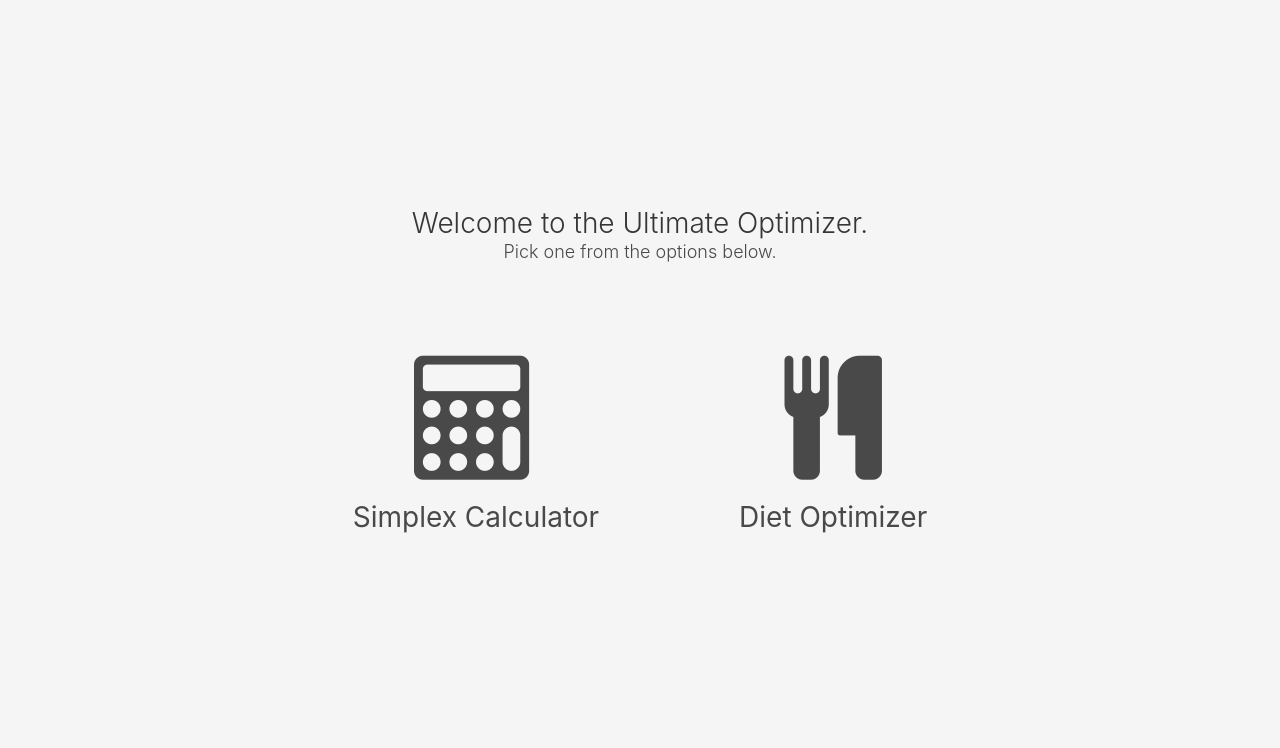
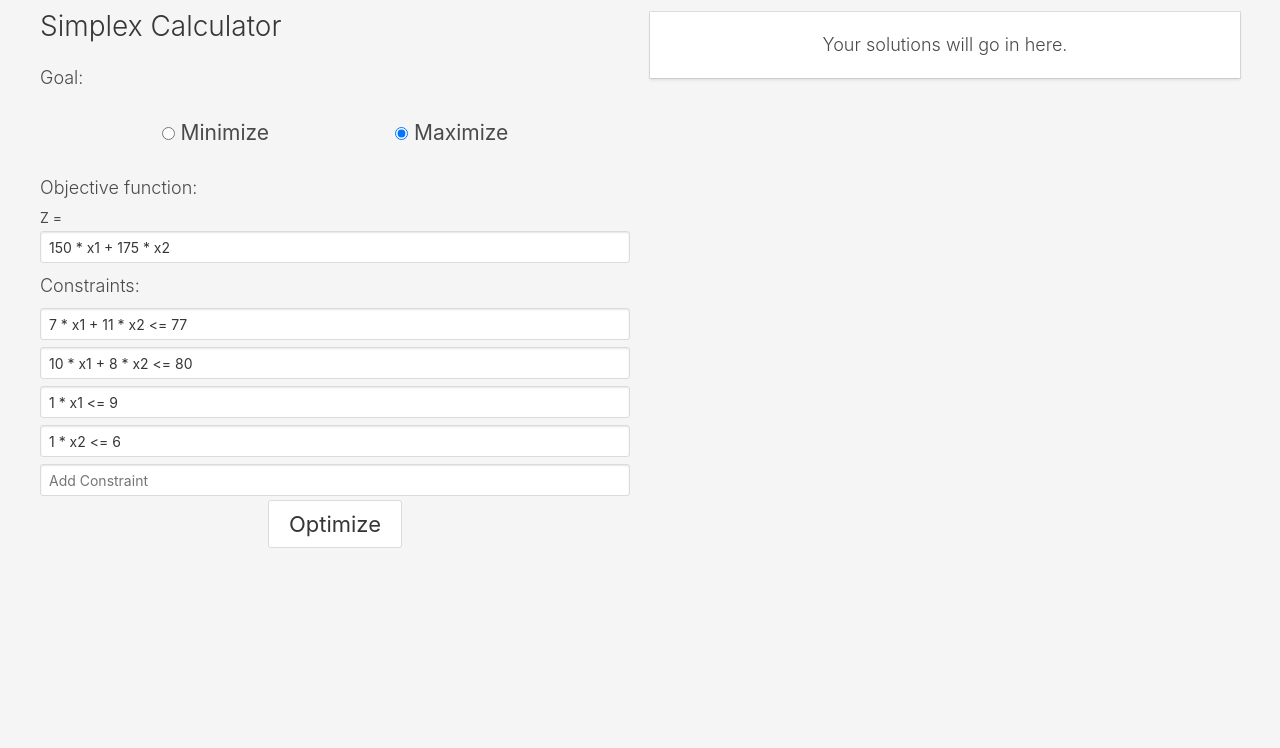
Before and after one commit to megatricycle/UltimateOptimizer, a React app: page / in a window 1280 px wide. Shown: the part 52-800 px from the top of the page. Built offline with nearby package versions, Linux system fonts and the light colour scheme.

Commit message:
Added simplex UI

```diff
--- a/src/actions/simplexCalculatorActions.js
+++ b/src/actions/simplexCalculatorActions.js
@@ -28,3 +28,10 @@ export function editConstraint(index, constraint) {
         constraint
     };
 }
+
+export function setSolution(solution) {
+    return {
+        type: constants.SOLUTION_SET,
+        solution
+    }
+}
--- a/src/components/SimplexCalculator/SimplexCalculator.css
+++ b/src/components/SimplexCalculator/SimplexCalculator.css
@@ -0,0 +1,26 @@
+.SimplexCalculator {
+    padding: 1em 0;
+}
+
+.solutions-card {
+    padding: 1em;
+}
+
+.empty-message {
+    text-align: center;
+}
+
+.simplex-title {
+    margin-bottom: 1em !important;
+}
+
+.goal-container,.optimize-container {
+    display: flex;
+    flex-direction: row;
+    justify-content: center;
+}
+
+.goal {
+    margin: 1em 3em;
+    font-size: 1.5em;
+}
--- a/src/components/SimplexCalculator/SimplexCalculator.js
+++ b/src/components/SimplexCalculator/SimplexCalculator.js
@@ -1,6 +1,7 @@
 import React, { Component } from 'react';
 
 import { simplexMethod } from '../../logic/simplex';
+import Tableu from '../Tableu/Tableu';
 import './SimplexCalculator.css';
 
 class SimplexCalculator extends Component {
@@ -44,6 +45,8 @@ class SimplexCalculator extends Component {
     }
 
     onOptimizeClick() {
+        console.log(this.props.state);
+
         const goal = this.props.state.goal;
         const objectiveFunction = this.props.state.objectiveFunction;
         const constraints = this.props.state.constraints;
@@ -52,49 +55,63 @@ class SimplexCalculator extends Component {
 
         console.table(answer.answer.tableu);
         console.table(answer.answer.basicSolution);
-        console.log(answer.logs)
+
+        this.props.setSolution(answer);
     }
 
     render() {
         return (
-            <div className="SimplexCalculator">
-                <p>Simplex Calculator</p>
+            <div className="SimplexCalculator container">
+                <div className="columns">
+                    <div className="column is-half">
+                        <h1 className="title simplex-title">Simplex Calculator</h1>
 
-                <span>Goal: </span>
-                <br/>
+                        <p className="subtitle">Goal: </p>
+
+                        <div className="goal-container">
+                            <div className="goal">
                                 <input
                                     type="radio"
+                                    className="radio"
                                     value="0"
                                     readOnly={true}
                                     onClick={this.onGoalClick}
                                     checked={this.props.state.goal === 0}
-                /> Minimize
-                <br/>
+                                />
+                                <span> Minimize</span>
+                            </div>
+                            <div className="goal">
                                 <input
                                     type="radio"
+                                    className="radio"
                                     value="1"
                                     readOnly={true}
                                     checked={this.props.state.goal === 1}
                                     onClick={this.onGoalClick}
-                /> Maximize
+                                />
+                                <span> Maximize</span>
+                            </div>
+                        </div>
 
-                <br/>
+                        <p className="subtitle">Objective function:</p>
+                        <span>Z = </span>
 
-                <span>Objective function: Z = </span>
                         <input
                             type="text"
+                            className="input"
                             defaultValue={this.props.state.objectiveFunction}
                             onBlur={this.onObjectiveFunctionBlur}
                         />
 
                         <br/>
 
-                <span>Constraints: </span>
+                        <p className="subtitle">Constraints:</p>
                         {this.props.state.constraints.map((constraint, index) => (
                             <div key={index}>
                                 <input
+                                    type="text"
+                                    className="input"
                                     data-index={index}
-                            type="text"
                                     defaultValue={constraint}
                                     onBlur={this.onConstraintOldBlur}
                                 />
@@ -104,17 +121,45 @@ class SimplexCalculator extends Component {
                         <div>
                             <input
                                 type="text"
+                                className="input"
                                 ref="new-constraint-field"
                                 onBlur={this.onConstraintNewBlur}
                                 placeholder="Add Constraint"
                             />
                         </div>
-                <div>
+                        <div className="optimize-container">
                             <button
+                                className="button is-large"
                                 onClick={this.onOptimizeClick}
                             >
                                 Optimize
                             </button>
+                        </div>
+                    </div>
+                    <div className="column">
+                        <div className="card is-fullwidth solutions-card">
+                            {this.props.state.solution === null ?
+                                <p className="subtitle empty-message">Your solutions will go in here.</p>
+                                :
+                                <div>
+                                    <p>Your {this.props.state.solution.answer.basicSolution.map((a, i, arr) =>
+                                        <span key={i}>{(i > 0 ? ', ' : '') + (i === arr.length - 1 ? 'and ' : '') +  a.variable + ' must be ' + Number(a.value.toFixed(4)) + (i === arr.length - 1 ? '.' : '')}</span>
+                                    )}</p>
+                                    <hr/>
+                                    <p className="subtitle">Solution</p>
+                                    {this.props.state.solution.logs.map((log, i) =>
+                                        <div key={i}>
+                                            <p>Iteration {i + 1}</p>
+                                            <Tableu
+                                                unknowns={this.props.state.solution.unknowns}
+                                                values={log.tableu}
+                                            />
+                                        </div>
+                                    )}
+                                </div>
+                            }
+                        </div>
+                    </div>
                 </div>
             </div>
         );
--- /dev/null
+++ b/src/components/Tableu/Tableu.js
@@ -0,0 +1,34 @@
+import React, { Component } from 'react';
+
+class Tableu extends Component {
+    render() {
+        const unknowns = this.props.unknowns;
+        const tableu = this.props.tableu;
+
+        return (
+            <div className="Tableu">
+                <table className="table">
+                    <thead>
+                        <tr>
+                            {unknowns.map((unknown, i) =>
+                                <th key={i}>{unknown}</th>
+                            )}
+                            <th>Answer</th>
+                        </tr>
+                    </thead>
+                    <tbody>
+                        {this.props.values.map((row, i) =>
+                            <tr key={i}>
+                                {row.map((value, i) =>
+                                    <td key={i}>{Number(value.toFixed(4))}</td>
+                                )}
+                            </tr>
+                        )}
+                    </tbody>
+                </table>
+            </div>
+        );
+    }
+}
+
+export default Tableu;
--- a/src/constants/simplexCalculatorConstants.js
+++ b/src/constants/simplexCalculatorConstants.js
@@ -5,3 +5,4 @@ export const GOAL_SET               = "GOAL_SET";
 export const OBJECTIVE_FUNCTION_SET = "OBJECTIVE_FUNCTION_SET";
 export const CONSTRAINTS_ADD        = "CONSTRAINTS_ADD";
 export const CONSTRAINTS_EDIT       = "CONSTRAINTS_EDIT";
+export const SOLUTION_SET           = "SOLUTION_SET";
--- a/src/containers/SimplexCalculatorContainer.js
+++ b/src/containers/SimplexCalculatorContainer.js
@@ -22,6 +22,9 @@ const mapDispatchToProps = (dispatch) => {
         },
         editConstraint(index, constraint) {
             dispatch(actions.editConstraint(index, constraint));
+        },
+        setSolution(solution) {
+            dispatch(actions.setSolution(solution));
         }
     };
 };
--- a/src/index.css
+++ b/src/index.css
@@ -3,3 +3,11 @@ html, body {
     padding: 0;
     overflow-y: auto;
 }
+
+input[type="text"] {
+    margin: 0.25em 0;
+}
+
+p {
+    margin: 0.5em 0 !important;
+}
--- a/src/logic/simplex.js
+++ b/src/logic/simplex.js
@@ -193,6 +193,7 @@ export const simplexMethod = (objectiveFunction, constraints, goal) => {
             tableu,
             basicSolution: basicSolution.filter(a => !/^S[0-9]+$/.test(a.variable))
         },
-        logs
+        logs,
+        unknowns
     };
 }
--- a/src/reducers/appReducer.js
+++ b/src/reducers/appReducer.js
@@ -4,7 +4,8 @@ import {
 } from '../constants/appConstants';
 
 const init = {
-    state: START_PAGE
+    // state: START_PAGE
+    state: 1
 };
 
 const appOptmizerReducer = (state = init, action) => {
--- a/src/reducers/simplexCalculatorReducer.js
+++ b/src/reducers/simplexCalculatorReducer.js
@@ -3,13 +3,21 @@ import {
     GOAL_MINIMIZE,
     OBJECTIVE_FUNCTION_SET,
     CONSTRAINTS_ADD,
-    CONSTRAINTS_EDIT
+    CONSTRAINTS_EDIT,
+    SOLUTION_SET
 } from '../constants/simplexCalculatorConstants';
 
 const init = {
-    goal: GOAL_MINIMIZE,
-    objectiveFunction: '',
-    constraints: []
+    // goal: GOAL_MINIMIZE,
+    goal: 1,
+    objectiveFunction: '150 * x1 + 175 * x2',
+    constraints: [
+        '7 * x1 + 11 * x2 <= 77',
+        '10 * x1 + 8 * x2 <= 80',
+        '1 * x1 <= 9',
+        '1 * x2 <= 6',
+    ],
+    solution: null
 };
 
 const simplexCalculatorReducer = (state = init, action) => {
@@ -46,6 +54,12 @@ const simplexCalculatorReducer = (state = init, action) => {
             });
         }
 
+        case SOLUTION_SET: {
+            return Object.assign({}, state, {
+                solution: action.solution
+            });
+        }
+
         default: {}
     };
 
```
Lines whose indentation alone changed are shown as unchanged.
